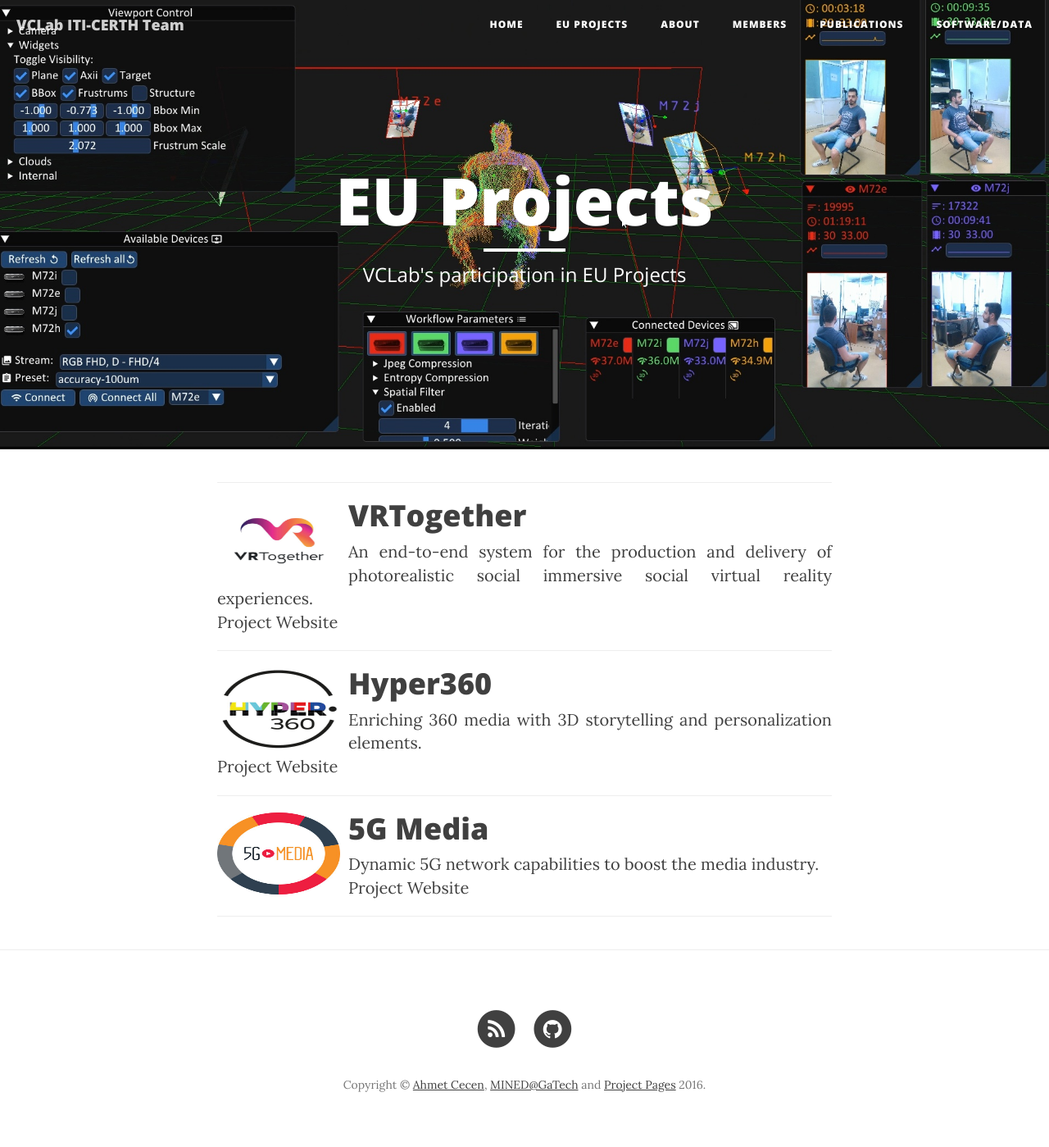
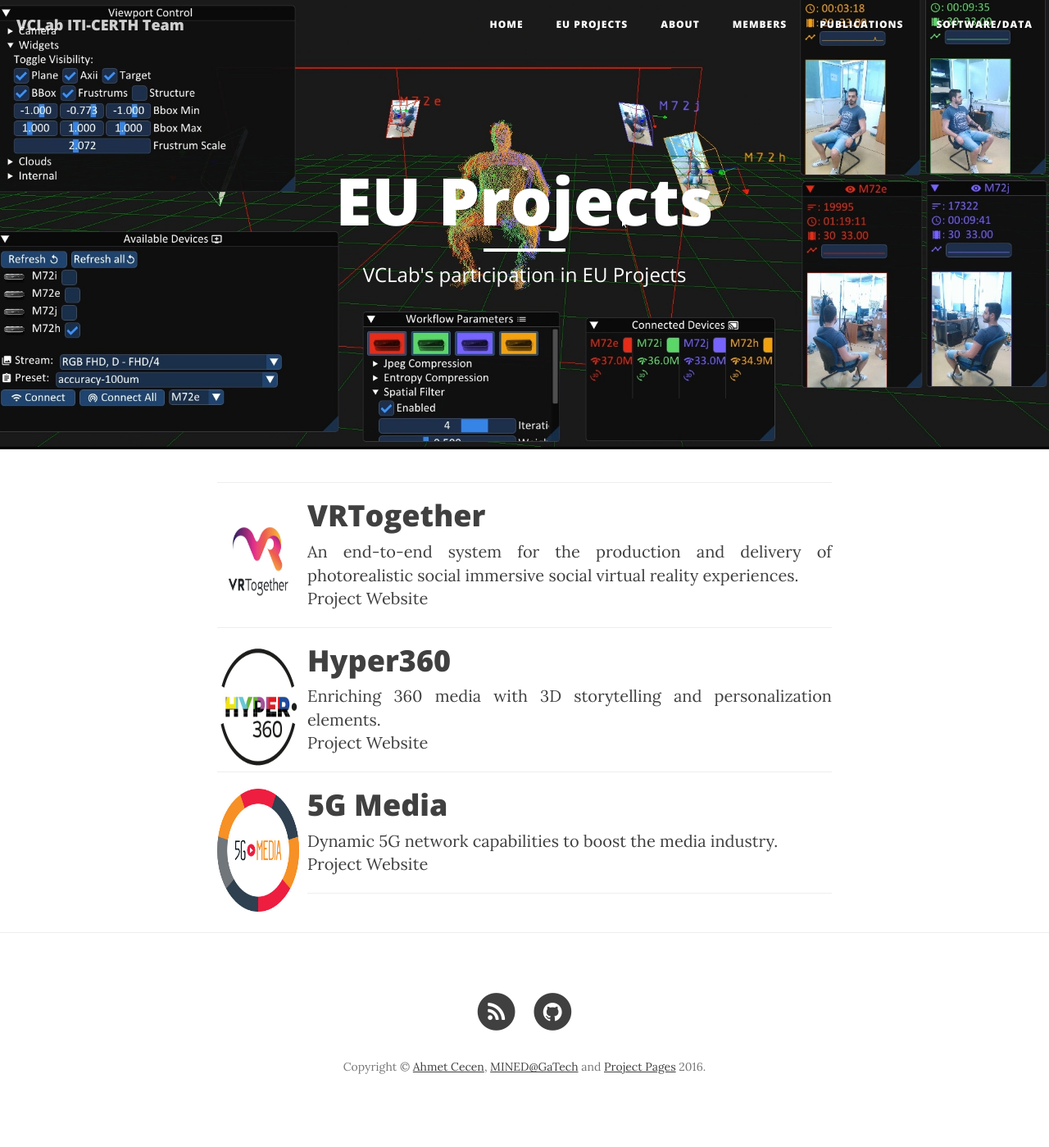
Before and after one commit to VCL3D/vcl3d.github.io, a Jekyll site: the page built from projects.html, in a window 1280 px wide. Shown: the whole page at 82% size. Built offline with Jekyll 4.4.1, drawn with Linux system fonts in a browser that asks for light colours; nearby versions of some CDN libraries; after the commit the page ends 1377 px from its top, so only the background shows below that.

Commit message:
Signed-off-by: ssaroglou <saroglou@iti.gr>

```diff
--- a/projects.html
+++ b/projects.html
@@ -9,7 +9,7 @@
 {% for project in site.data.projects %} {% if project.visible == true %}
 
 	{% if project.img %}
-	<img src="{{ project.img }}" style="margin-top:0px; margin-bottom:5px; margin-right:10px; float:left; width:150px; height:100px !important">
+	<img src="{{ project.img }}" style="margin-top:0px; margin-bottom:5px; margin-right:10px; float:left; width:100px; height:150px !important">
 	{% endif %}
 
 	<h1>{{ project.name }}</h1>
```
